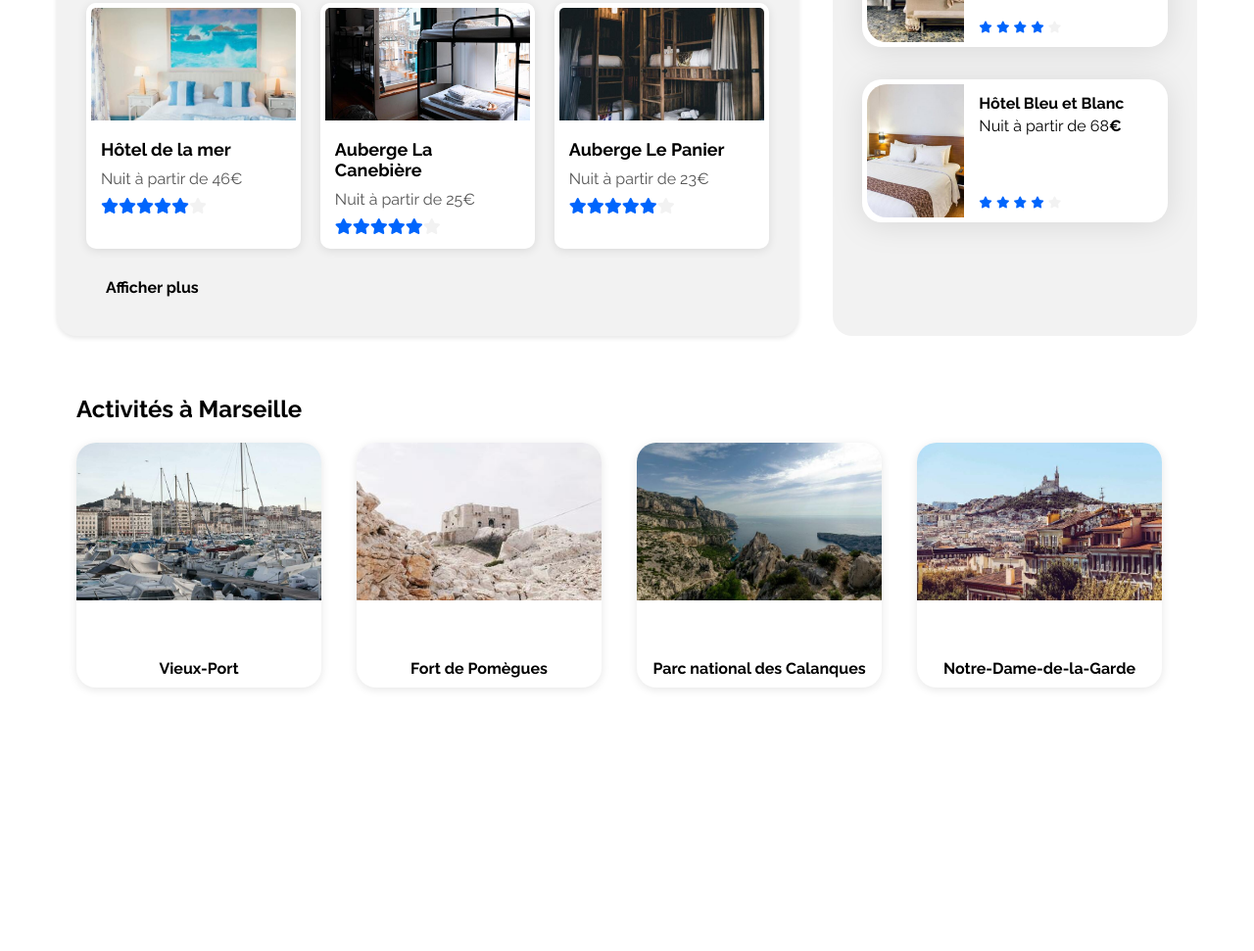
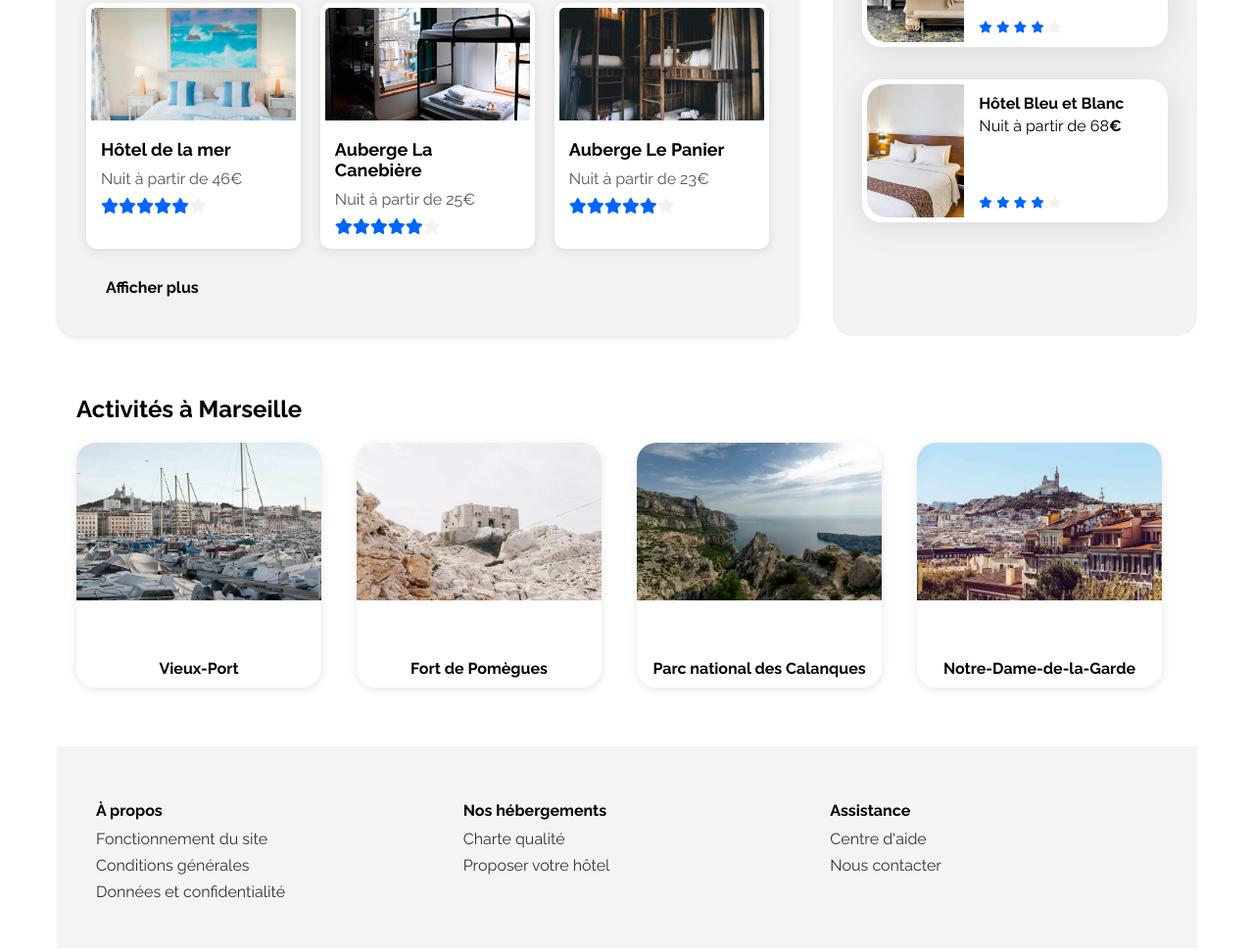
Before and after one commit to codingsoni/booki_s, a plain HTML site: page index.html in a window 1280 px wide. Shown: the part 750-1721 px from the top of the page at 98% size. Before the commit the page ends 1520 px from the top, so only its background shows below. Drawn offline with Linux system fonts and the light colour scheme.

Commit message:
final code footer

```diff
--- a/index.html
+++ b/index.html
@@ -288,10 +288,33 @@
         </section>
 
 
-
+        <footer class="footer">
+            <div class="footer-container">
+                <div class="footer-section">
+                    <h3>À propos</h3>
+                    <ul>
+                        <li><a href="#">Fonctionnement du site</a></li>
+                        <li><a href="#">Conditions générales</a></li>
+                        <li><a href="#">Données et confidentialité</a></li>
+                    </ul>
+                </div>
+                <div class="footer-section">
+                    <h3>Nos hébergements</h3>
+                    <ul>
+                        <li><a href="#">Charte qualité</a></li>
+                        <li><a href="#">Proposer votre hôtel</a></li>
+                    </ul>
+                </div>
+                <div class="footer-section">
+                    <h3>Assistance</h3>
+                    <ul>
+                        <li><a href="#">Centre d'aide</a></li>
+                        <li><a href="#">Nous contacter</a></li>
+                    </ul>
+                </div>
                 </div>
 
-
+        </footer>
 
 
 
```
